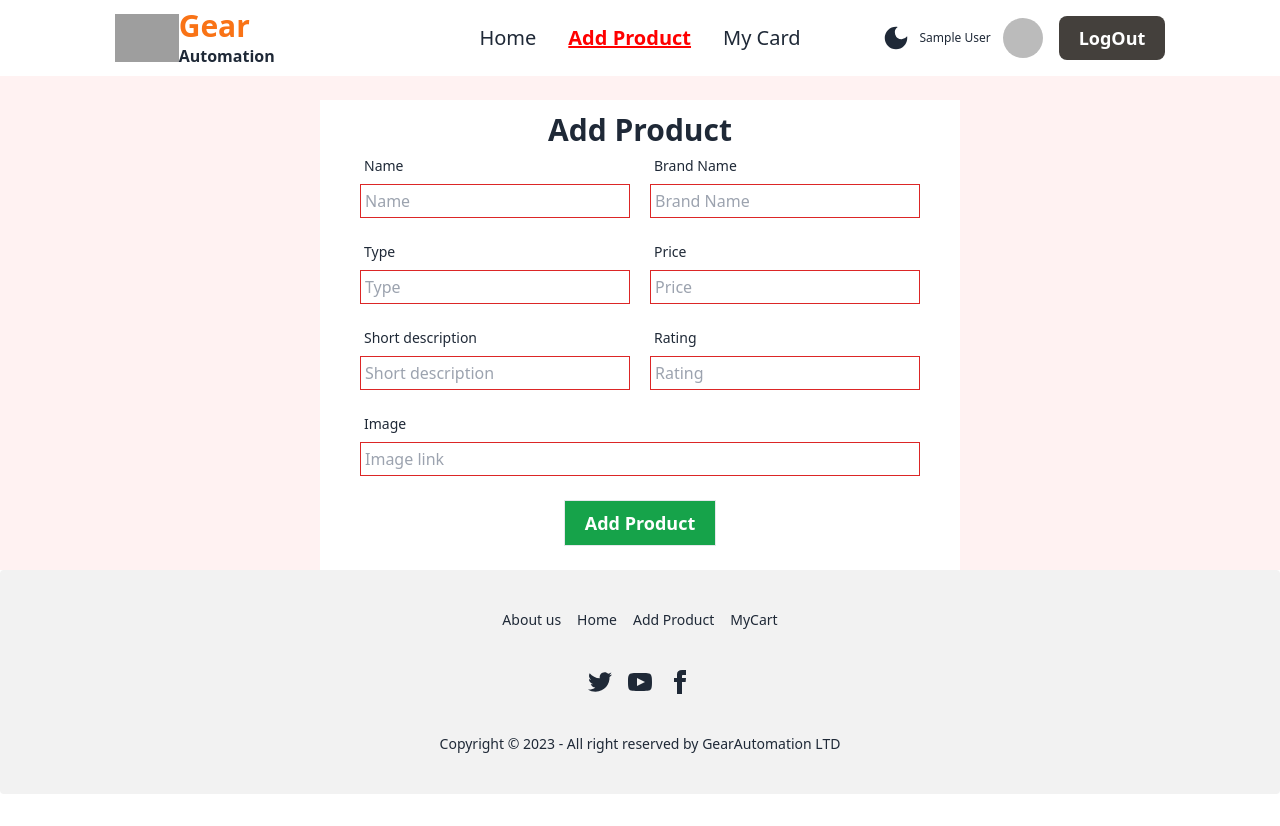
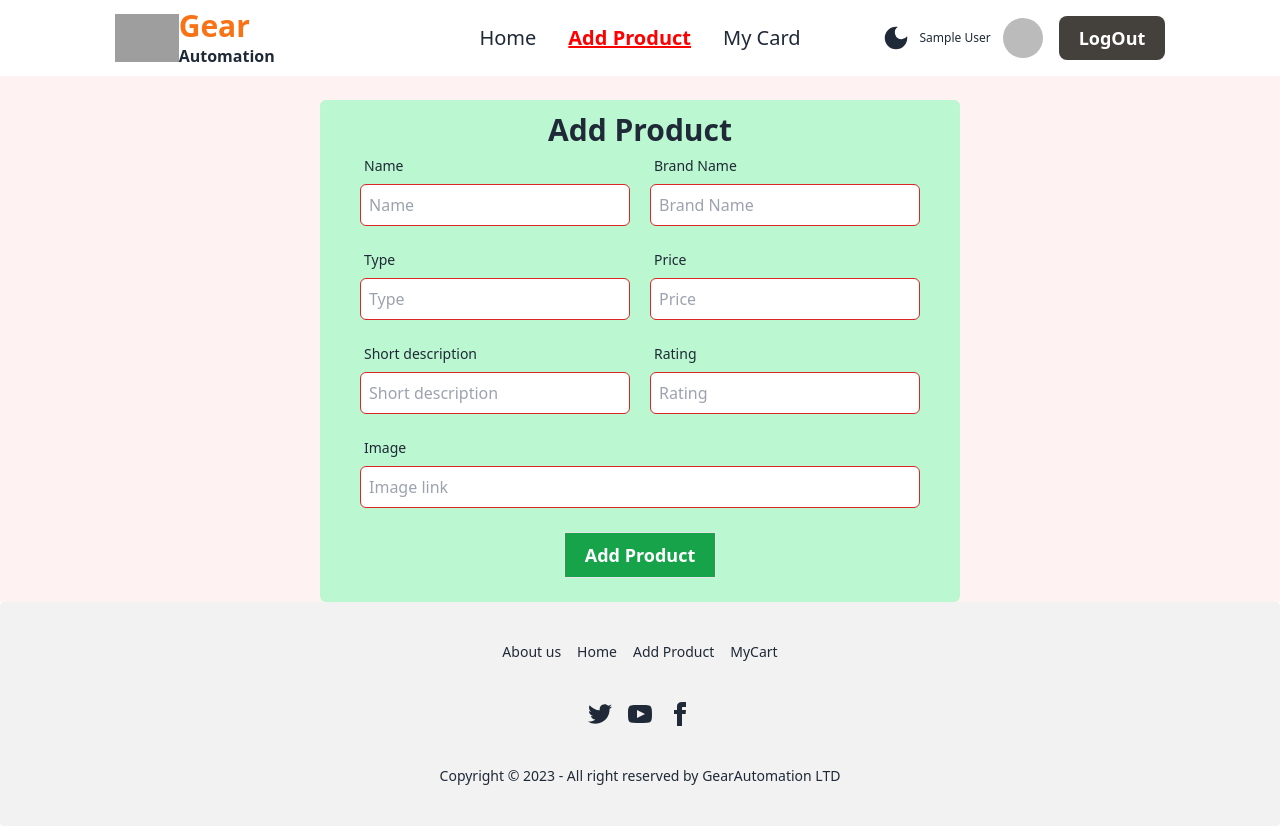
Before and after one commit to sajalbiswas1/brand-shop-clint-a10, a React (Vite) app: page /addProduct in a window 1280 px wide. Before the commit the page ends 800 px from the top, so only its background shows below. Built offline with nearby package versions, Linux system fonts and the light colour scheme; no server answers; sample sign-in values are in the browser's storage; grey boxes are pictures that could not be loaded.

Commit message:
update add product page design

```diff
--- a/src/component/Page/AddProduct.jsx
+++ b/src/component/Page/AddProduct.jsx
@@ -1,42 +1,41 @@
-import Swal from 'sweetalert2'
+import Swal from "sweetalert2";
 
 const AddProduct = () => {
-
-    const handleAddProduct = event => {
+  const handleAddProduct = (event) => {
     event.preventDefault();
     const form = event.target;
-        const name = form.name.value
-        const brand = form.brand.value
-        const type = form.type.value
-        const price = form.price.value
-        const description = form.description.value
-        const rating = form.rating.value
-        const image = form.image.value
-        console.log(name, brand, type, price, description, rating, image)
-        const products = {name, brand, type, price, description, rating, image}
-        console.log(products)
-        fetch('https://brand-shop-server-ma10.vercel.app/products',{
-            method:'POST',
-            headers:{
-                "content-type":"application/json",
+    const name = form.name.value;
+    const brand = form.brand.value;
+    const type = form.type.value;
+    const price = form.price.value;
+    const description = form.description.value;
+    const rating = form.rating.value;
+    const image = form.image.value;
+    console.log(name, brand, type, price, description, rating, image);
+    const products = { name, brand, type, price, description, rating, image };
+    console.log(products);
+    fetch("https://brand-shop-server-ma10.vercel.app/products", {
+      method: "POST",
+      headers: {
+        "content-type": "application/json",
       },
-            body: JSON.stringify(products)
+      body: JSON.stringify(products),
     })
-        .then(res =>res.json())
-        .then(data =>{
+      .then((res) => res.json())
+      .then((data) => {
         Swal.fire({
-                title: 'Success!',
-                text: 'Products add',
-                icon: 'success',
-                confirmButtonText: 'Ok'
-              })
-            console.log(data)
-        })
-    }
+          title: "Success!",
+          text: "Products add",
+          icon: "success",
+          confirmButtonText: "Ok",
+        });
+        console.log(data);
+      });
+  };
 
   return (
     <div className="bg-[#fff2f2] pt-6">
-            <div className="lg:w-6/12 md:w-8/12 lg:px-10 md:px-10 w-10/12 p-3 bg-white m-auto ">
+      <div className="lg:w-6/12 md:w-8/12 lg:px-10 md:px-10 w-10/12 p-3 rounded-md bg-green-200 m-auto ">
         <h2 className="text-center text-3xl font-bold">Add Product</h2>
         <form onSubmit={handleAddProduct} className="">
           <div className="grid gap-5 grid-cols-2">
@@ -44,15 +43,24 @@ const AddProduct = () => {
               <label className="label">
                 <span className="label-text">Name</span>
               </label>
-                    <input type="text" name="name"   placeholder="Name" className="p-1 border-red-600 border w-full" />
+              <input
+                type="text"
+                name="name"
+                placeholder="Name"
+                className="p-2 border-red-600 border w-full rounded-md"
+              />
             </div>
             <div className="">
               <label className="label">
                 <span className="label-text">Brand Name</span>
               </label>
-                    <input type="text" name="brand" placeholder="Brand Name" className="p-1 border-red-600 w-full border" />
-                    <label className="label">
-                    </label>
+              <input
+                type="text"
+                name="brand"
+                placeholder="Brand Name"
+                className="p-2 border-red-600 w-full border rounded-md"
+              />
+              <label className="label"></label>
             </div>
           </div>
           <div className="grid gap-5 grid-cols-2">
@@ -60,15 +68,24 @@ const AddProduct = () => {
               <label className="label">
                 <span className="label-text">Type </span>
               </label>
-                    <input type="text" name="type" placeholder="Type " className="p-1 border-red-600 w-full border" />
+              <input
+                type="text"
+                name="type"
+                placeholder="Type "
+                className="p-2 border-red-600 w-full border rounded-md"
+              />
             </div>
             <div className="">
               <label className="label">
                 <span className="label-text">Price</span>
               </label>
-                    <input type="text" name="price" placeholder="Price" className="p-1 border-red-600 w-full border" />
-                    <label className="label">
-                    </label>
+              <input
+                type="text"
+                name="price"
+                placeholder="Price"
+                className="p-2 border-red-600 w-full border rounded-md"
+              />
+              <label className="label"></label>
             </div>
           </div>
           <div className="grid gap-5 grid-cols-2">
@@ -76,15 +93,24 @@ const AddProduct = () => {
               <label className="label">
                 <span className="label-text">Short description</span>
               </label>
-                    <input type="text" name="description" placeholder="Short description" className="p-1 border-red-600 w-full border" />
+              <input
+                type="text"
+                name="description"
+                placeholder="Short description"
+                className="p-2 border-red-600 w-full border rounded-md"
+              />
             </div>
             <div className="">
               <label className="label">
                 <span className="label-text">Rating</span>
               </label>
-                    <input type="text" name="rating" placeholder="Rating" className="p-1 border-red-600 w-full border" />
-                    <label className="label">
-                    </label>
+              <input
+                type="text"
+                name="rating"
+                placeholder="Rating"
+                className="p-2 border-red-600 w-full border rounded-md"
+              />
+              <label className="label"></label>
             </div>
           </div>
 
@@ -92,13 +118,19 @@ const AddProduct = () => {
             <label className="label">
               <span className="label-text">Image</span>
             </label>
-                    <input type="text" name="image" placeholder="Image link" className="p-1 border-red-600 w-full border" />
+            <input
+              type="text"
+              name="image"
+              placeholder="Image link"
+              className="p-2 border-red-600 w-full border rounded-md"
+            />
           </div>
           <div className="flex justify-center mt-6">
-                    <button className="py-2 px-5 text-lg text-white hover:bg-green-400 bg-green-600   mb-3  border font-bold">Add Product</button>
+            <button className="py-2 px-5 text-lg text-white hover:bg-green-400 bg-green-600   mb-3  border font-bold">
+              Add Product
+            </button>
           </div>
         </form>
-
       </div>
     </div>
   );
```
Lines whose indentation alone changed are shown as unchanged.
